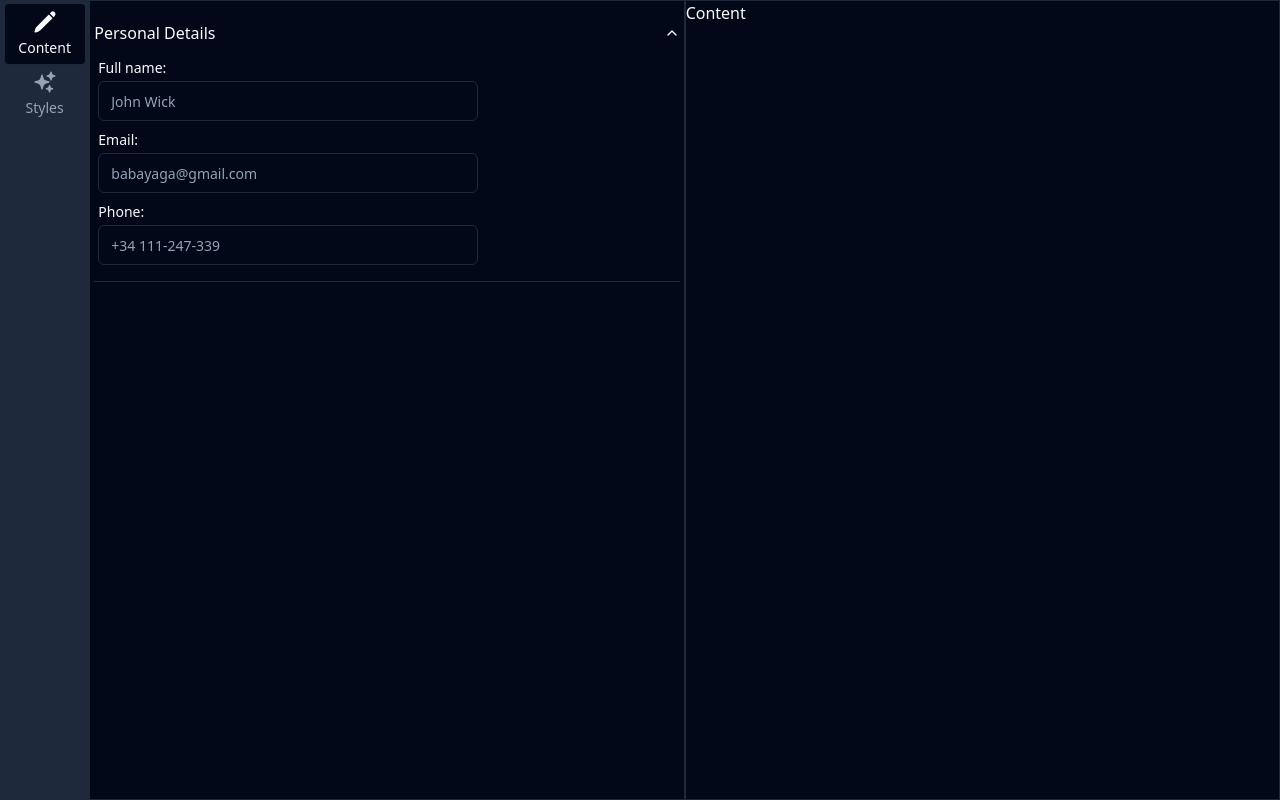
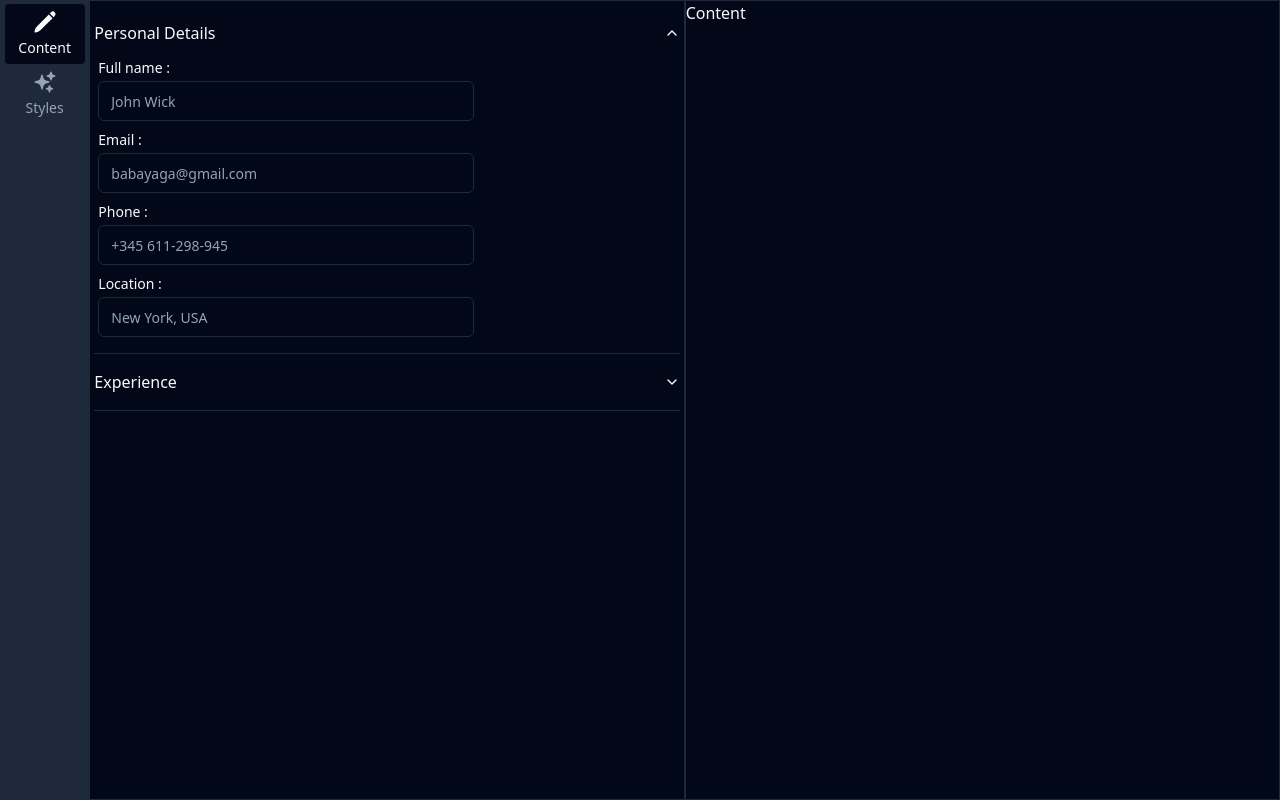
Before and after one commit to mattbro369/cv-builder, a React (Vite) app: page / in a window 1280 px wide. Both pictures are taken after a click on the button "Personal Details". Built offline with nearby package versions, Linux system fonts and the light colour scheme.

Commit message:
Implemented map function to show experience that is stored in exp_arr. Created input component for reused code

```diff
--- a/src/App.tsx
+++ b/src/App.tsx
@@ -1,10 +1,9 @@
 // import { useState } from 'react';
 import { useMediaQuery } from 'react-responsive';
 import './App.css';
-import Navbar from './UI/Content';
 import { Tabs, TabsList } from '@/components/ui/tabs';
 import TabButton from './UI/tabs/TabButton';
-import Input from './UI/input/InputComponent';
+import InputSectionComponent from './UI/input/InputSectionComponent';
 
 function App() {
 	// const isDesktopOrLaptop = useMediaQuery({
@@ -15,7 +14,7 @@ function App() {
 
 	return (
 		<div className="h-screen dark bg-background text-foreground flex flex-col sm:grid sm:grid-cols-[0.15fr_1fr_1fr] sm:grid-rows-1">
-			<Navbar>
+			<div className="navbar flex flex-col justify-start">
 				<Tabs
 					defaultValue="content"
 					className="w-full h-full">
@@ -30,9 +29,9 @@ function App() {
 						/>
 					</TabsList>
 				</Tabs>
-			</Navbar>
+			</div>
 			<div className="border-border border-solid border flex-1 ">
-				<Input />
+				<InputSectionComponent />
 			</div>
 			<div className="border-border border-solid border flex-1">Content</div>
 		</div>
--- a/src/UI/Content.tsx
+++ b/src/UI/Content.tsx
@@ -1,11 +1,7 @@
 import { ReactNode } from 'react';
 
-interface IProps {
-	children: ReactNode;
-}
-
-function Navbar({ children }: IProps) {
-	return <div className="flex flex-col justify-start">{children}</div>;
+function Navbar() {
+	return;
 }
 
 export default Navbar;
--- /dev/null
+++ b/src/UI/input/ExpForm.tsx
@@ -0,0 +1,58 @@
+import { Label } from '@/components/ui/label';
+import { Input } from '@/components/ui/input';
+import { Textarea } from '@/components/ui/textarea';
+
+function ExpForm() {
+	return (
+		<>
+			<div className="flex flex-col w-full max-w-sm gap-1.5 px-1">
+				<Label htmlFor="name">Company: </Label>
+				<Input
+					type="text"
+					id="company"
+					placeholder="Self employed"
+				/>
+			</div>
+			<div className="flex flex-col w-full max-w-sm gap-1.5 px-1">
+				<Label htmlFor="position">Position: </Label>
+				<Input
+					type="text"
+					id="position"
+					placeholder="Hitman"
+				/>
+			</div>
+			<div className="flex gap-2 px-1">
+				<div className="flex flex-col flex-1 max-w-sm gap-1.5">
+					<Label htmlFor="start-date">Start date: </Label>
+					<Input
+						type="text"
+						id="start-date"
+						placeholder="02/1986"
+					/>
+				</div>
+				<div className="flex flex-col flex-1 max-w-sm gap-1.5  ">
+					<Label htmlFor="end-date">End date: </Label>
+					<Input
+						type="text"
+						id="end-date"
+						placeholder="09/2023"
+					/>
+				</div>
+			</div>
+			<div className="flex flex-col flex-1 max-w-sm gap-1.5 px-1">
+				<Label htmlFor="location">Location: </Label>
+				<Input
+					type="text"
+					id="location"
+					placeholder="New York, US"
+				/>
+			</div>
+			<div className="flex flex-col flex-1 max-w-sm gap-1.5 px-1">
+				<Label htmlFor="location">Description: </Label>
+				<Textarea />
+			</div>
+		</>
+	);
+}
+
+export default ExpForm;
--- /dev/null
+++ b/src/UI/input/FormInputComponent.tsx
@@ -0,0 +1,25 @@
+import { Label } from '@/components/ui/label';
+import { Input } from '@/components/ui/input';
+import { HTMLInputTypeAttribute } from 'react';
+
+interface IForm {
+	label: string;
+	inputType: HTMLInputTypeAttribute;
+	id: string;
+	placeholder: string;
+}
+
+function FormInputComponent({ label, inputType, id, placeholder }: IForm) {
+	return (
+		<div className="flex flex-col w-full max-w-sm gap-1.5 px-1">
+			<Label htmlFor={id}>{label} :</Label>
+			<Input
+				type={inputType}
+				id={id}
+				placeholder={placeholder}
+			/>
+		</div>
+	);
+}
+
+export default FormInputComponent;
--- a/src/UI/input/InputComponent.tsx
+++ /dev/null
@@ -1,50 +0,0 @@
-import {
-	Accordion,
-	AccordionContent,
-	AccordionItem,
-	AccordionTrigger,
-} from '@/components/ui/accordion';
-import { Input } from '@/components/ui/input';
-import { Label } from '@/components/ui/label';
-
-function InputComponent() {
-	return (
-		<div className="p-1">
-			<Accordion
-				type="single"
-				collapsible>
-				<AccordionItem value="name">
-					<AccordionTrigger>Personal Details</AccordionTrigger>
-					<AccordionContent className="flex flex-col gap-3">
-						<div className="flex flex-col w-full max-w-sm gap-1.5 pl-1">
-							<Label htmlFor="name">Full name: </Label>
-							<Input
-								type="text"
-								id="name"
-								placeholder="John Wick"
-							/>
-						</div>
-						<div className="flex flex-col w-full max-w-sm gap-1.5 pl-1">
-							<Label htmlFor="email">Email: </Label>
-							<Input
-								type="email"
-								id="email"
-								placeholder="babayaga@gmail.com"
-							/>
-						</div>
-						<div className="flex flex-col w-full max-w-sm gap-1.5 pl-1">
-							<Label htmlFor="phone">Phone: </Label>
-							<Input
-								type="number"
-								id="phone"
-								placeholder="+34 111-247-339"
-							/>
-						</div>
-					</AccordionContent>
-				</AccordionItem>
-			</Accordion>
-		</div>
-	);
-}
-
-export default InputComponent;
--- /dev/null
+++ b/src/UI/input/InputSectionComponent.tsx
@@ -0,0 +1,100 @@
+import {
+	Accordion,
+	AccordionContent,
+	AccordionItem,
+	AccordionTrigger,
+} from '@/components/ui/accordion';
+import { Button } from '@/components/ui/button';
+import FormInputComponent from './FormInputComponent';
+
+interface position {
+	company: string;
+	title: string;
+	// Change to dates
+	start: string;
+	end: string;
+	location: string;
+	description: string;
+}
+
+function InputSectionComponent() {
+	const exp_arr: position[] = [
+		{
+			company: 'Umbrella',
+			title: 'Hitman',
+			start: '06/1984',
+			end: '08/1990',
+			location: 'New York, USA',
+			description: 'Handled multiple issues for clients',
+		},
+		{
+			company: 'Self employed',
+			title: 'Hitman',
+			start: '08/1990',
+			end: 'Present day',
+			location: 'New York, USA',
+			description: 'Handled multiple issues for myself',
+		},
+	];
+
+	return (
+		<div className="p-1">
+			<Accordion type="multiple">
+				<AccordionItem value="details">
+					<AccordionTrigger>Personal Details</AccordionTrigger>
+					<AccordionContent className="flex flex-col gap-3">
+						<FormInputComponent
+							label="Full name"
+							inputType="text"
+							id="name"
+							placeholder="John Wick"
+						/>
+						<FormInputComponent
+							label="Email"
+							inputType="email"
+							id="email"
+							placeholder="babayaga@gmail.com"
+						/>
+						<FormInputComponent
+							label="Phone"
+							inputType="number"
+							id="phone"
+							placeholder="+345 611-298-945"
+						/>
+						<FormInputComponent
+							label="Location"
+							inputType="text"
+							id="location"
+							placeholder="New York, USA"
+						/>
+					</AccordionContent>
+				</AccordionItem>
+
+				{/* experience */}
+				<AccordionItem value="experience">
+					<AccordionTrigger>Experience</AccordionTrigger>
+					<AccordionContent className="flex flex-col gap-3">
+						<div>
+							{exp_arr.map((position: position) => {
+								return (
+									<div key={exp_arr.indexOf(position)}>
+										<h1>{position.company}</h1>
+										<h2>{position.title}</h2>
+										<h2>{position.start}</h2>
+										<h2>{position.end}</h2>
+										<h2>{position.location}</h2>
+									</div>
+								);
+							})}
+						</div>
+						<div className="flex w-full max-w-sm px-1">
+							<Button className="w-16">Add</Button>
+						</div>
+					</AccordionContent>
+				</AccordionItem>
+			</Accordion>
+		</div>
+	);
+}
+
+export default InputSectionComponent;
--- /dev/null
+++ b/src/components/ui/textarea.tsx
@@ -0,0 +1,24 @@
+import * as React from 'react';
+
+import { cn } from '@/lib/utils';
+
+export interface TextareaProps
+	extends React.TextareaHTMLAttributes<HTMLTextAreaElement> {}
+
+const Textarea = React.forwardRef<HTMLTextAreaElement, TextareaProps>(
+	({ className, ...props }, ref) => {
+		return (
+			<textarea
+				className={cn(
+					'flex min-h-[80px] w-full rounded-md border border-input bg-background px-3 py-2 text-sm ring-offset-background placeholder:text-muted-foreground focus-visible:outline-none focus-visible:ring-2 disabled:cursor-not-allowed disabled:opacity-50',
+					className
+				)}
+				ref={ref}
+				{...props}
+			/>
+		);
+	}
+);
+Textarea.displayName = 'Textarea';
+
+export { Textarea };
```
